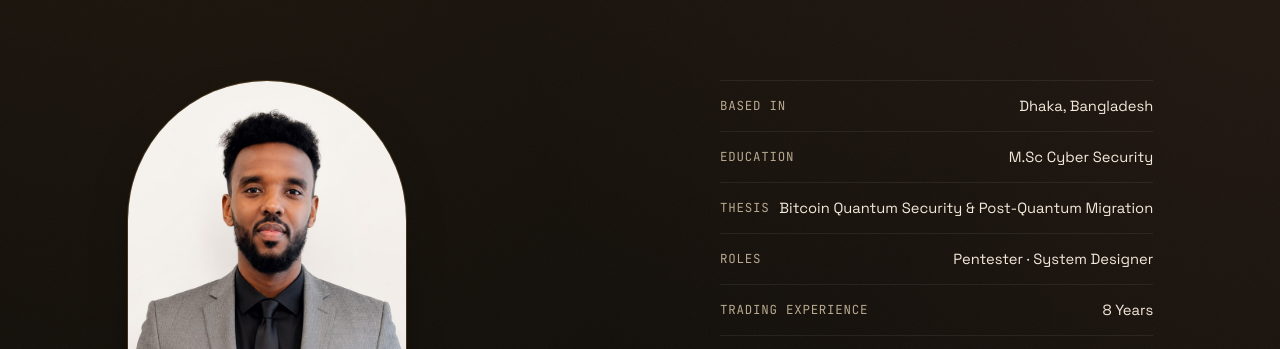
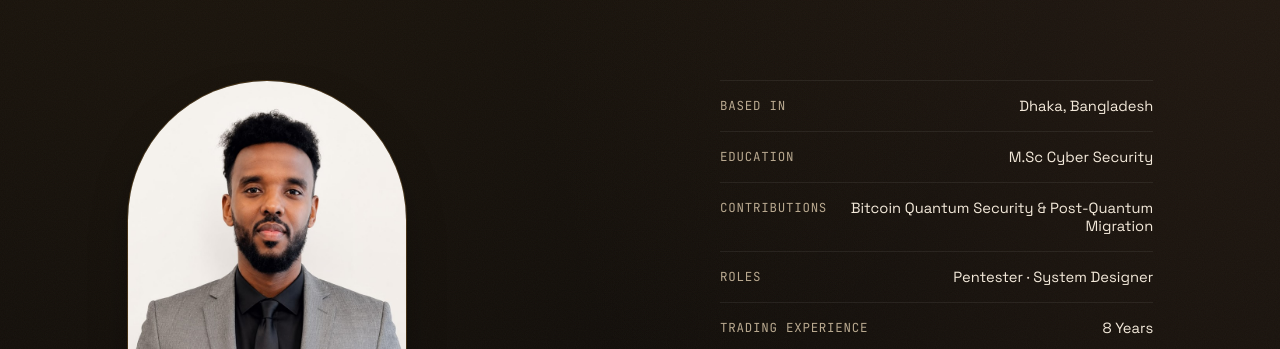
Before and after one commit to SuhaybOsman/suhaybosman.github.io, a plain HTML site: page about.html in a window 1280 px wide. Shown: the part 416-765 px from the top of the page. Drawn offline with Linux system fonts and the light colour scheme.

Commit message:
Change 'Thesis' to 'contributions' in about.html

```diff
--- a/about.html
+++ b/about.html
@@ -54,7 +54,7 @@
       <div class="facts">
         <div class="fact"><span class="k">Based In</span><span class="v">Dhaka, Bangladesh</span></div>
         <div class="fact"><span class="k">Education</span><span class="v">M.Sc Cyber Security</span></div>
-        <div class="fact"><span class="k">Thesis</span><span class="v">Bitcoin Quantum Security &amp; Post-Quantum Migration</span></div>
+        <div class="fact"><span class="k">contributions</span><span class="v">Bitcoin Quantum Security &amp; Post-Quantum Migration</span></div>
         <div class="fact"><span class="k">Roles</span><span class="v">Pentester · System Designer</span></div>
         <div class="fact"><span class="k">Trading Experience</span><span class="v">8 Years</span></div>
         <div class="fact"><span class="k">Languages (Code)</span><span class="v">Python · C · Java</span></div>
```
